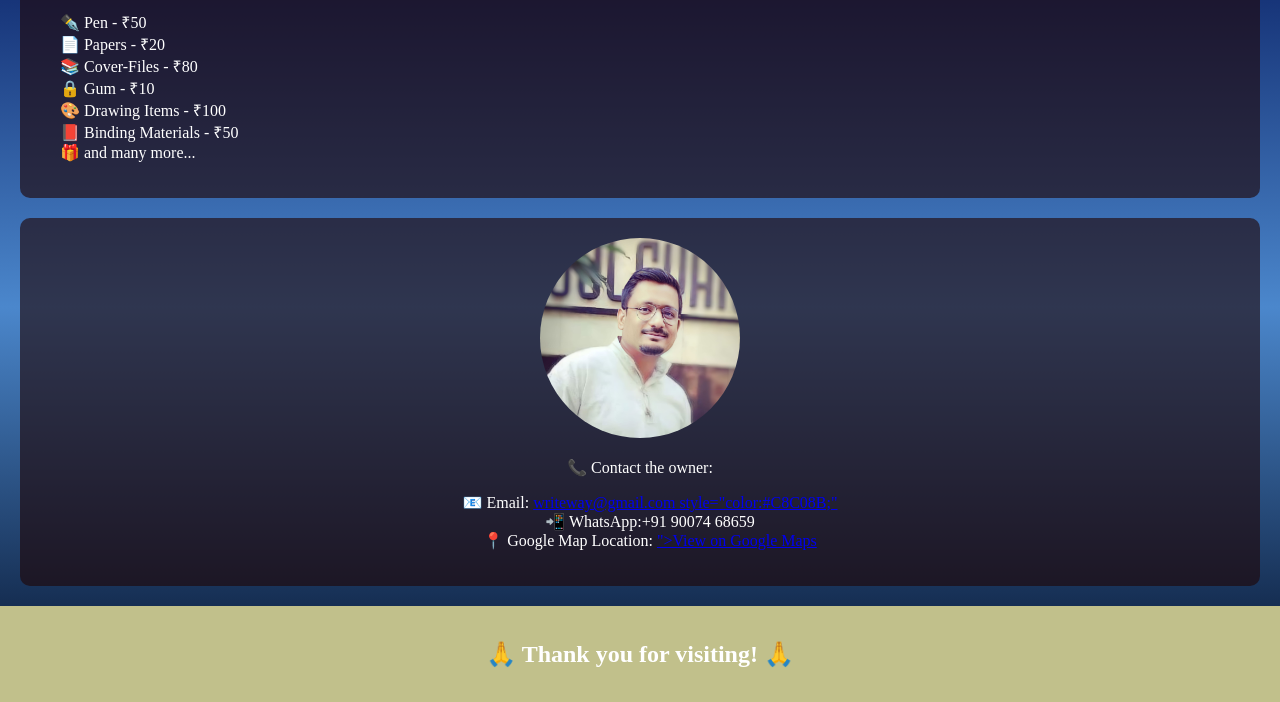
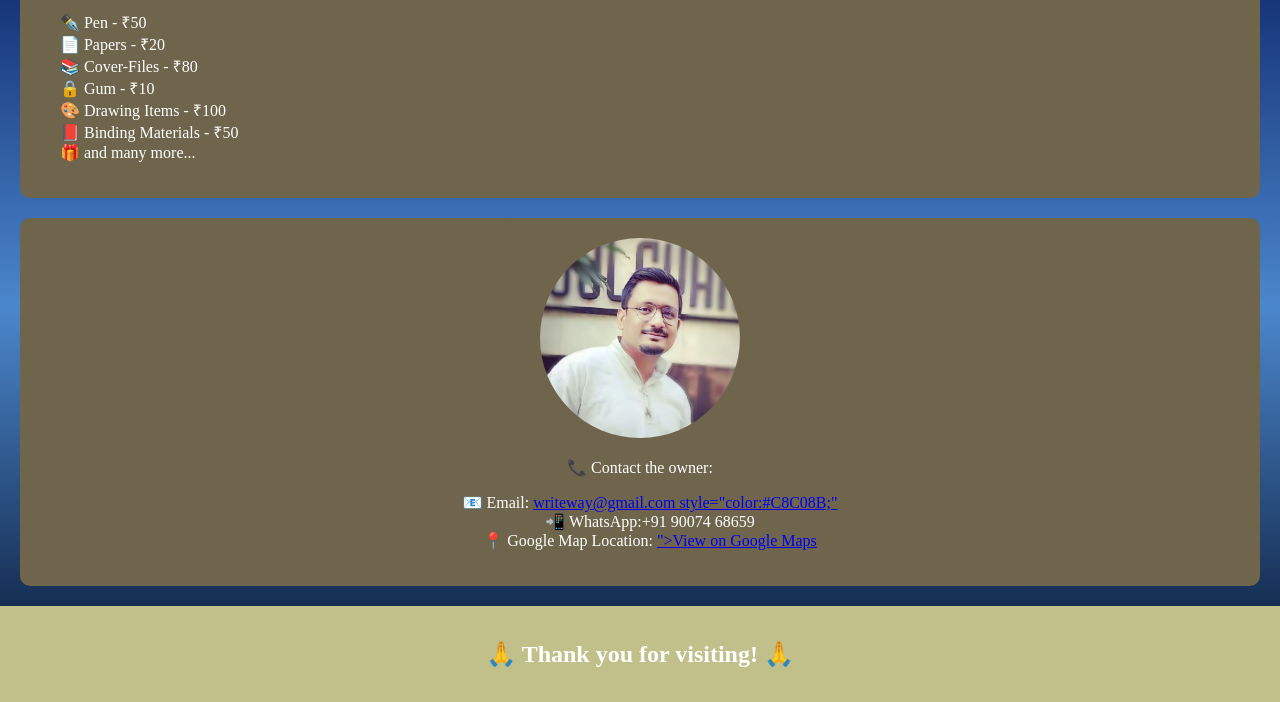
Before and after one commit to Suman-198/WriteWay_website, a plain HTML site: page index.html in a window 1280 px wide. Shown: the part 483-1185 px from the top of the page. Drawn offline with Linux system fonts and the light colour scheme; a script that the page names is missing.

Commit message:
Update style.css

```diff
--- a/style.css
+++ b/style.css
@@ -19,7 +19,7 @@ h1 {
 
 section {
   padding: 20px;
-  background-color: #1f05059f;
+  background-color: #6e654c;
   margin: 20px;
   border-radius: 10px;
 }
```
